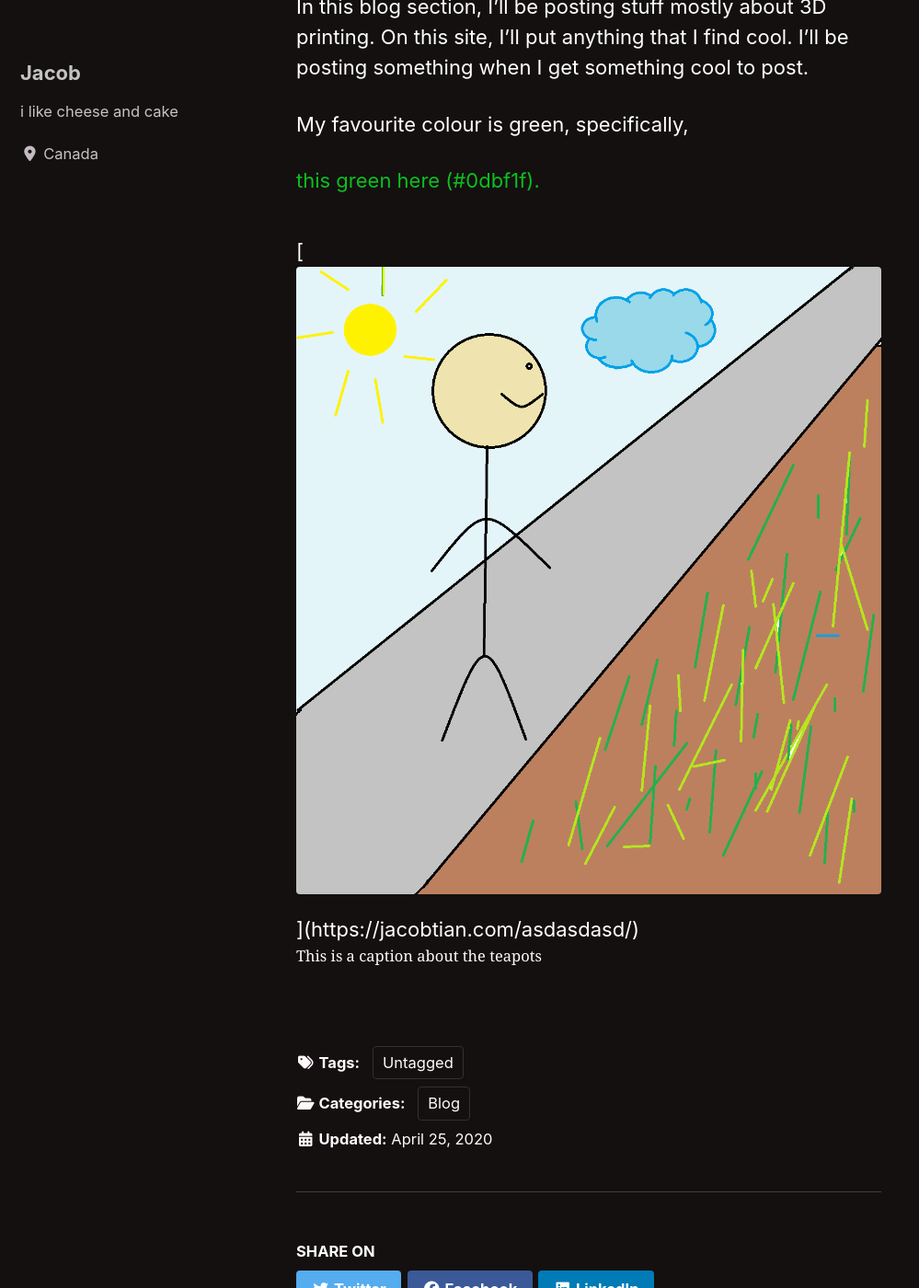
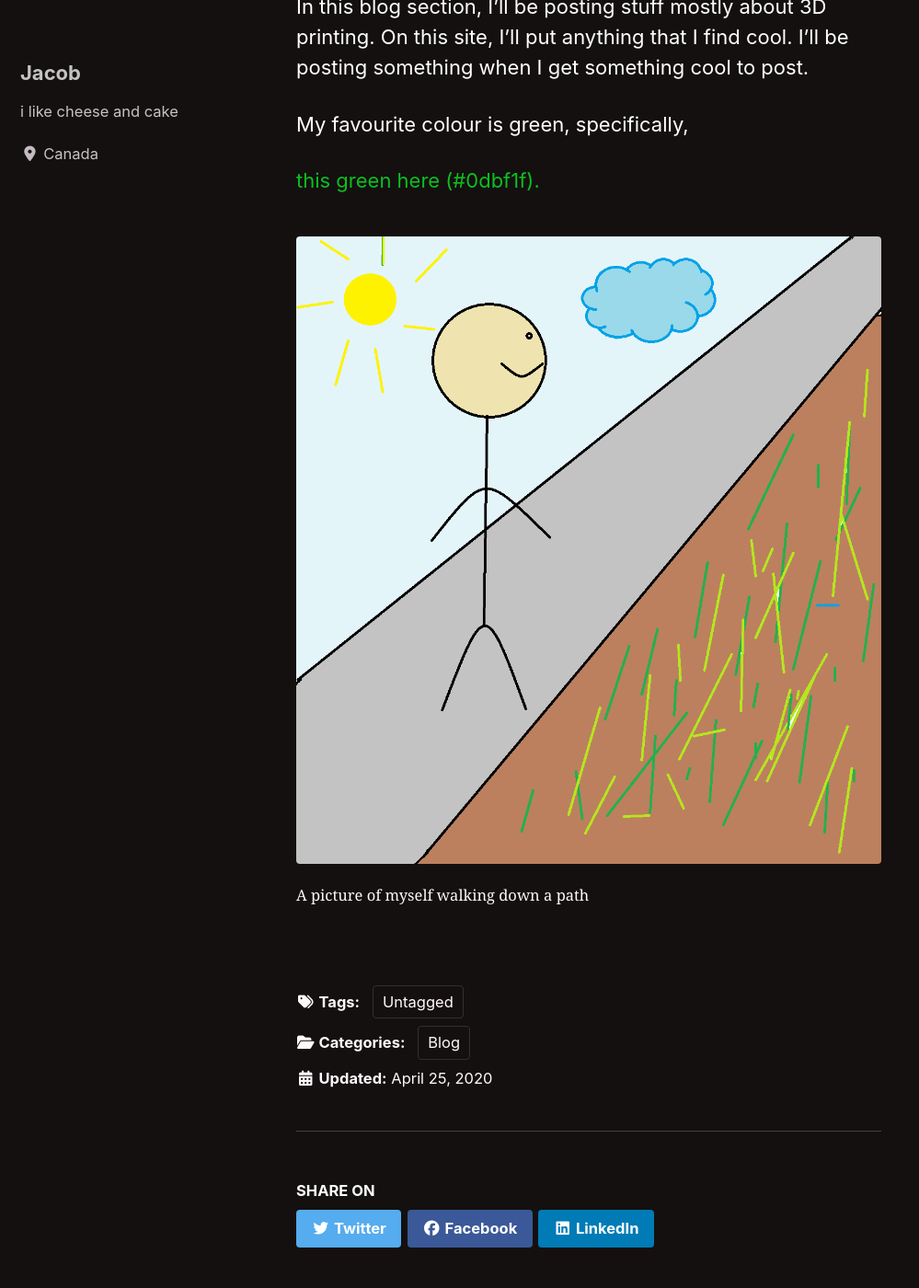
Before and after one commit to ilikecandy/jacobtian.com-v2, a Jekyll site: the page built from _posts/2020-04-25-first-post/2020-04-25-first-post.md, in a window 1280 px wide and 1400 px high, scrolled down 562 px. Shown: the whole window at 92% size, without its empty margins (0-999 px from the left). Built offline with Jekyll 4.4.1, drawn with Linux system fonts in a browser that asks for light colours; cached includes are drawn as plain includes; nearby versions of some CDN libraries.

Commit message:
Update 2020-04-25-first-post.md

```diff
--- a/_posts/2020-04-25-first-post/2020-04-25-first-post.md
+++ b/_posts/2020-04-25-first-post/2020-04-25-first-post.md
@@ -21,13 +21,11 @@ My favourite colour is green, specifically,
 
 
 {% capture fig_img %}
-[![Foo]({{ '/assets/images/post/2020-04-25-first-post/portrait.png' | relative_url}})
-
-](https://jacobtian.com/asdasdasd/)
+[![Foo]({{ '/assets/images/post/2020-04-25-first-post/portrait.png' | relative_url}})](https://jacobtian.com/asdasdasd/)
 {% endcapture %}
 
 {% capture fig_caption %}
-This is a caption about the teapots
+A picture of myself walking down a path
 {% endcapture %}
 
 <figure>
```
